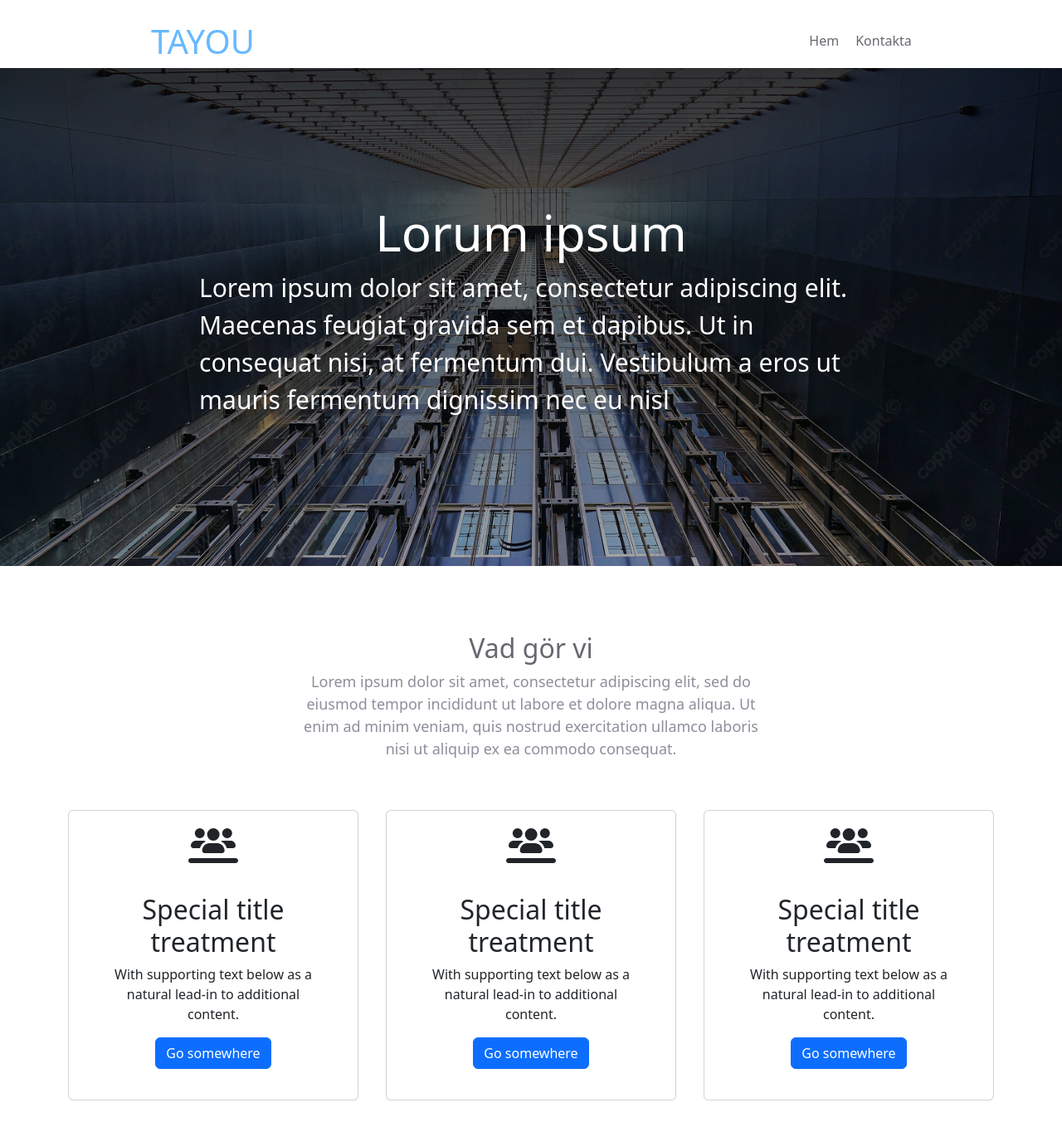
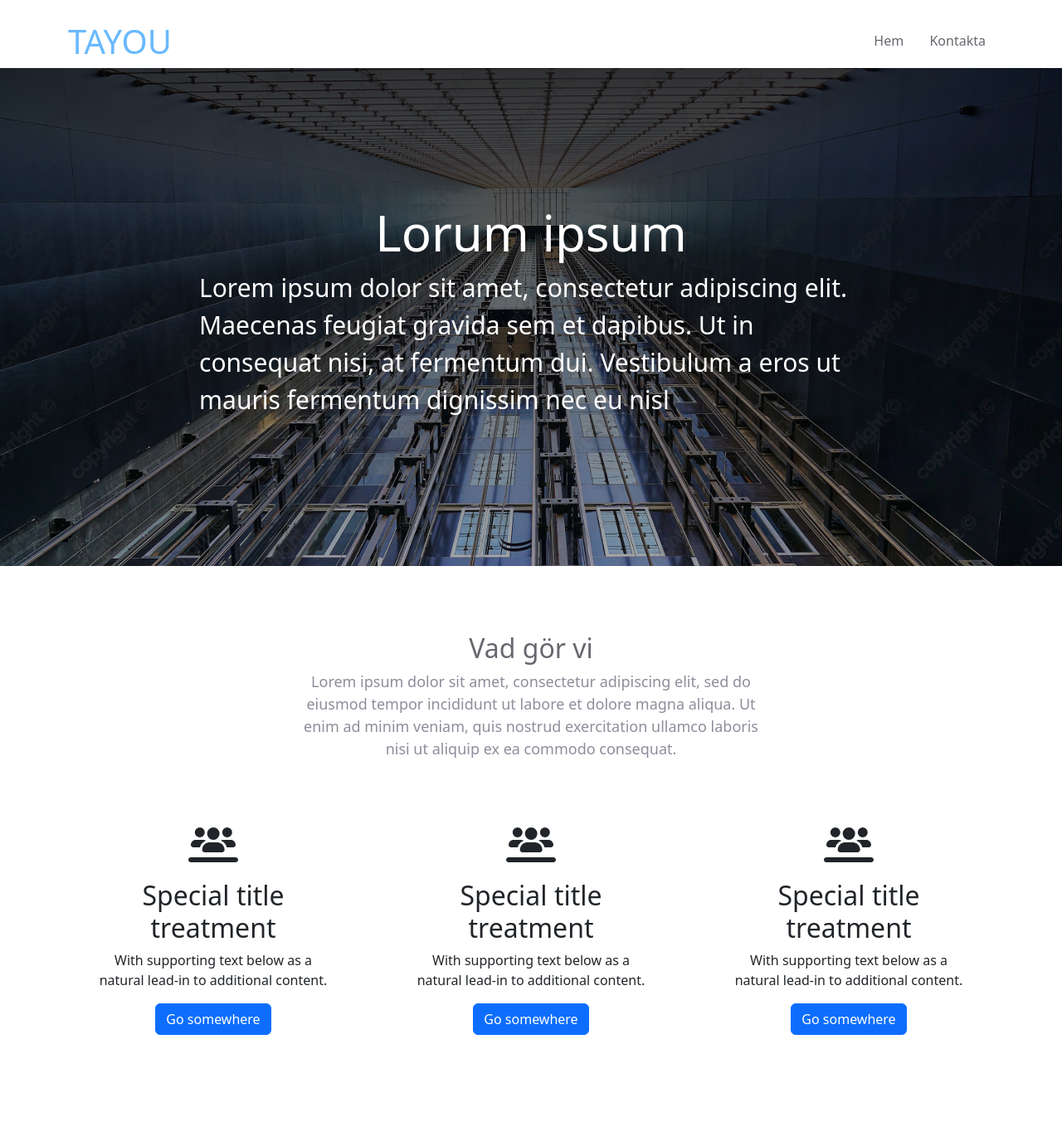
Before and after one commit to patrikyo/tayou, a React (Create React App) app: page / in a window 1280 px wide. Shown: the top 1364 px of the page at 83% size. Built offline with nearby package versions, Linux system fonts and the light colour scheme.

Commit message:
Bemifys css

```diff
--- a/src/card/Card.css
+++ b/src/card/Card.css
@@ -1,4 +1,4 @@
-.card {
+.card__container {
     max-width: 350px;
     max-height: 350px;
     padding: 30px;
@@ -9,11 +9,11 @@
 
 }
 
-.image {
+.card__icon-container {
     margin: 0 auto;
 }
 
-.card-body {
+.card__body {
     margin-top: 30px;
     text-align: center;
 }
--- a/src/card/Card.js
+++ b/src/card/Card.js
@@ -4,13 +4,13 @@
 
 const Card = () => {
   return (
-    <div className="card">
-      <div class="image">
+    <div className="card__container">
+      <div class="card__icon-container">
         <FontAwesomeIcon icon={faUsersLine} />
       </div>
-      <div className="card-body">
-        <h2 className="card-title">Special title treatment</h2>
-        <p className="card-text">
+      <div className="card__body">
+        <h2 className="card__title">Special title treatment</h2>
+        <p className="card__text">
           With supporting text below as a natural lead-in to additional content.
         </p>
         <a href="www.google.se" className="btn btn-primary">
--- a/src/header/Header.css
+++ b/src/header/Header.css
@@ -1,4 +1,4 @@
-#header-container {
+.header__container {
     max-width: 940px;
 }
 
@@ -8,7 +8,7 @@
     padding-top: 10px;
 }
 
-.header-navigation-links {
+.header__navigation-links {
 	list-style:none;
     display: flex;
     height: 100%;
@@ -19,15 +19,15 @@
 }
 
 
-.header-navigation-links  li {
+.header__navigation-links  li {
     flex: 1;
 }
 
-.header-navigation-links  li:hover {
+.header__navigation-links  li:hover {
     color: #2e9dff;
 }
 
-.header-navigation-links a {
+.header__navigation-links a {
     text-align: center;
     color: #676770;
     display: block;
--- a/src/header/Header.js
+++ b/src/header/Header.js
@@ -1,13 +1,13 @@
 import "./Header.css";
 function Header() {
   return (
-    <div id="header-container" class="container pt-3">
+    <div class="header__container container pt-3">
       <div class="row">
         <div class="col-10">
           <h1>TAYOU</h1>
         </div>
         <nav class="col-2">
-          <ul class="header-navigation-links">
+          <ul class="header__navigation-links">
             <li>
               <a href="www.google.se">Hem</a>
             </li>
--- a/src/hero/Hero.css
+++ b/src/hero/Hero.css
@@ -1,4 +1,4 @@
-.hero-container {
+.hero__container {
     height: 50rem;
     max-height: 600px;
     object-fit: contain;
@@ -13,7 +13,7 @@
 
 }
 
-.hero-text-container {
+.hero__text-container {
     height: 100%;
     display: flex;
     flex-direction: column;
@@ -21,13 +21,13 @@
     align-items: center;
 }
 
-.hero-header {
+.hero__header {
     color: white;
     font-size: 60px;
     font-weight: 300;
 }
 
-.hero-text {
+.hero__text {
     color: white;
     font-size: 30px;
     font-weight: 300;
--- a/src/hero/Hero.js
+++ b/src/hero/Hero.js
@@ -1,11 +1,11 @@
 import "./Hero.css";
 function Hero() {
   return (
-    <div class="hero-container">
+    <div class="hero__container">
       <div class="container">
-        <div class="hero-text-container">
-          <h2 class="hero-header">Lorum ipsum</h2>
-          <p class="hero-text">
+        <div class="hero__text-container">
+          <h2 class="hero__header">Lorum ipsum</h2>
+          <p class="hero__text">
             Lorem ipsum dolor sit amet, consectetur adipiscing elit. Maecenas
             feugiat gravida sem et dapibus. Ut in consequat nisi, at fermentum
             dui. Vestibulum a eros ut mauris fermentum dignissim nec eu nisl
```
